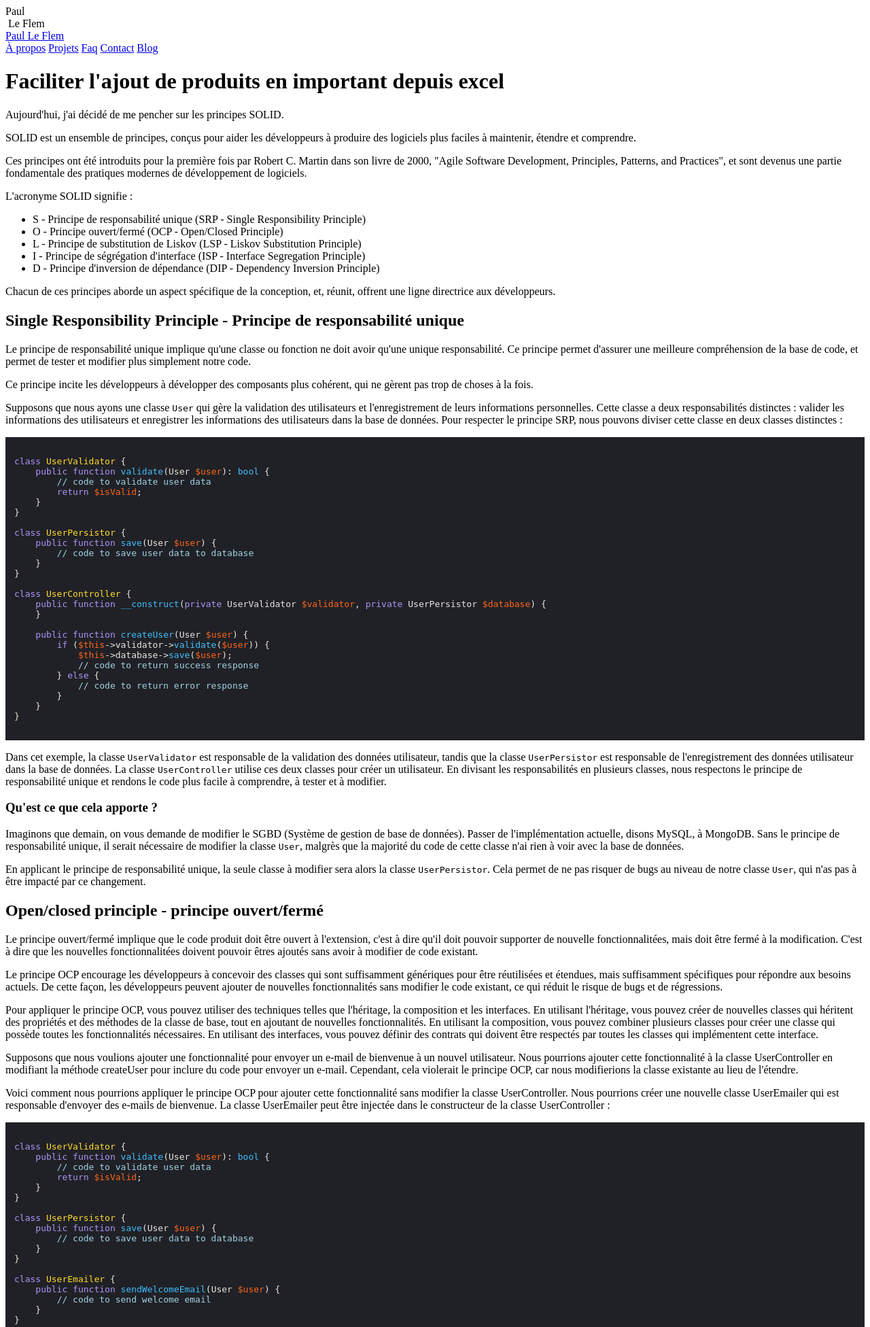
After one commit to Smoqqqq/paul-le-flem.fr, a Symfony app: template templates/blog/solid.html.twig in a window 1280 px wide. The commit adds this page. Shown: the top 1952 px of the page at 68% size. Run offline with Twig, Linux system fonts and the light colour scheme; the template is opened without the code that fills it, so the values that code supplies are empty; some libraries are stand-ins or nearby versions.

Commit message:
solid principles

```diff
--- a/src/Controller/BlogController.php
+++ b/src/Controller/BlogController.php
@@ -40,4 +40,10 @@ class BlogController extends AbstractController
     {
         return $this->render('blog/developers-qualities.html.twig');
     }
+
+    #[Route('/principes-solid', name: 'app_blog_solid_principles')]
+    public function solidPrinciples(): Response
+    {
+        return $this->render('blog/solid.html.twig');
+    }
 }
--- /dev/null
+++ b/templates/blog/solid.html.twig
@@ -0,0 +1,284 @@
+{% extends "base.html.twig" %}
+
+{% block title %}
+	Comment importer des produits via un fichier excel avec PhpSpreadSheet
+{% endblock %}
+
+{% block description %}
+	Découvrez comment remplir facilement votre base de donnée en important vos produits depuis un fichier excel
+{% endblock %}
+
+{% block content %}
+
+	<div class="project-header">
+		<h1 class="project-main-title">Faciliter l'ajout de produits en important depuis excel</h1>
+	</div>
+
+	<div class="container">
+		<p>Aujourd'hui, j'ai décidé de me pencher sur les principes SOLID.</p>
+
+		<p>SOLID est un ensemble de principes, conçus pour aider les développeurs à produire des logiciels plus faciles à maintenir, étendre et comprendre.</p>
+		<p>Ces principes ont été introduits pour la première fois par Robert C. Martin dans son livre de 2000, "Agile Software Development, Principles, Patterns, and Practices", et sont devenus une partie fondamentale des pratiques modernes de développement de logiciels.</p>
+
+		<p>L'acronyme SOLID signifie :</p>
+
+		<ul>
+			<li>S - Principe de responsabilité unique (SRP - Single Responsibility Principle)</li>
+			<li>O - Principe ouvert/fermé (OCP - Open/Closed Principle)</li>
+			<li>L - Principe de substitution de Liskov (LSP - Liskov Substitution Principle)</li>
+			<li>I - Principe de ségrégation d'interface (ISP - Interface Segregation Principle)</li>
+			<li>D - Principe d'inversion de dépendance (DIP - Dependency Inversion Principle)</li>
+		</ul>
+
+		<p>Chacun de ces principes aborde un aspect spécifique de la conception, et, réunit, offrent une ligne directrice aux développeurs.</p>
+
+		<h2 class="mt-100">Single Responsibility Principle - Principe de responsabilité unique</h2>
+		<p>Le principe de responsabilité unique implique qu'une classe ou fonction ne doit avoir qu'une unique responsabilité. Ce principe permet d'assurer une meilleure compréhension de la base de code, et permet de tester et modifier plus simplement notre code.</p>
+
+		<p>Ce principe incite les développeurs à développer des composants plus cohérent, qui ne gèrent pas trop de choses à la fois.</p>
+
+		<p>Supposons que nous ayons une classe
+			<code>User</code>
+			qui gère la validation des utilisateurs et l'enregistrement de leurs informations personnelles. Cette classe a deux responsabilités distinctes : valider les informations des utilisateurs et enregistrer les informations des utilisateurs dans la base de données. Pour respecter le principe SRP, nous pouvons diviser cette classe en deux classes distinctes :</p>
+
+		<pre><code class="language-php mt-100">
+class UserValidator {
+    public function validate(User $user): bool {
+        // code to validate user data
+        return $isValid;
+    }
+}
+
+class UserPersistor {
+    public function save(User $user) {
+        // code to save user data to database
+    }
+}
+
+class UserController {
+    public function __construct(private UserValidator $validator, private UserPersistor $database) {
+    }
+
+    public function createUser(User $user) {
+        if ($this->validator->validate($user)) {
+            $this->database->save($user);
+            // code to return success response
+        } else {
+            // code to return error response
+        }
+    }
+}
+        </code></pre>
+
+		<p class="mt-100">Dans cet exemple, la classe
+			<code>UserValidator</code>
+			est responsable de la validation des données utilisateur, tandis que la classe
+			<code>UserPersistor</code>
+			est responsable de l'enregistrement des données utilisateur dans la base de données. La classe
+			<code>UserController</code>
+			utilise ces deux classes pour créer un utilisateur. En divisant les responsabilités en plusieurs classes, nous respectons le principe de responsabilité unique et rendons le code plus facile à comprendre, à tester et à modifier.</p>
+
+		<h3>Qu'est ce que cela apporte ?</h3>
+		<p>Imaginons que demain, on vous demande de modifier le SGBD (Système de gestion de base de données). Passer de l'implémentation actuelle, disons MySQL, à MongoDB. Sans le principe de responsabilité unique, il serait nécessaire de modifier la classe
+			<code>User</code>, malgrès que la majorité du code de cette classe n'ai rien à voir avec la base de données.</p>
+		<p>En applicant le principe de responsabilité unique, la seule classe à modifier sera alors la classe
+			<code>UserPersistor</code>. Cela permet de ne pas risquer de bugs au niveau de notre classe
+			<code>User</code>, qui n'as pas à être impacté par ce changement.</p>
+
+		<h2 class="mt-100">Open/closed principle - principe ouvert/fermé</h2>
+		<p>Le principe ouvert/fermé implique que le code produit doit être ouvert à l'extension, c'est à dire qu'il doit pouvoir supporter de nouvelle fonctionnalitées, mais doit être fermé à la modification. C'est à dire que les nouvelles fonctionnalitées doivent pouvoir êtres ajoutés sans avoir à modifier de code existant.</p>
+		<p>Le principe OCP encourage les développeurs à concevoir des classes qui sont suffisamment génériques pour être réutilisées et étendues, mais suffisamment spécifiques pour répondre aux besoins actuels. De cette façon, les développeurs peuvent ajouter de nouvelles fonctionnalités sans modifier le code existant, ce qui réduit le risque de bugs et de régressions.</p>
+		<p>Pour appliquer le principe OCP, vous pouvez utiliser des techniques telles que l'héritage, la composition et les interfaces. En utilisant l'héritage, vous pouvez créer de nouvelles classes qui héritent des propriétés et des méthodes de la classe de base, tout en ajoutant de nouvelles fonctionnalités. En utilisant la composition, vous pouvez combiner plusieurs classes pour créer une classe qui possède toutes les fonctionnalités nécessaires. En utilisant des interfaces, vous pouvez définir des contrats qui doivent être respectés par toutes les classes qui implémentent cette interface.</p>
+
+		<p>Supposons que nous voulions ajouter une fonctionnalité pour envoyer un e-mail de bienvenue à un nouvel utilisateur. Nous pourrions ajouter cette fonctionnalité à la classe UserController en modifiant la méthode createUser pour inclure du code pour envoyer un e-mail. Cependant, cela violerait le principe OCP, car nous modifierions la classe existante au lieu de l'étendre.</p>
+
+		<p>Voici comment nous pourrions appliquer le principe OCP pour ajouter cette fonctionnalité sans modifier la classe UserController. Nous pourrions créer une nouvelle classe UserEmailer qui est responsable d'envoyer des e-mails de bienvenue. La classe UserEmailer peut être injectée dans le constructeur de la classe UserController :</p>
+
+		<pre><code class="language-php mt-100">
+class UserValidator {
+    public function validate(User $user): bool {
+        // code to validate user data
+        return $isValid;
+    }
+}
+
+class UserPersistor {
+    public function save(User $user) {
+        // code to save user data to database
+    }
+}
+
+class UserEmailer {
+    public function sendWelcomeEmail(User $user) {
+        // code to send welcome email
+    }
+}
+
+class UserController {
+    public function __construct(private UserValidator $validator, private UserPersistor $database, private UserEmailer $emailer) {
+    }
+
+    public function createUser($userData) {
+        if ($this->validator->validate($userData)) {
+            $this->database->save($userData);
+            $this->emailer->sendWelcomeEmail($userData);
+            // code to return success response
+        } else {
+            // code to return error response
+        }
+    }
+}
+        </code></pre>
+
+        <p class="mt-100">Dans cet exemple, nous avons créé une nouvelle classe UserEmailer qui est responsable d'envoyer des e-mails de bienvenue. Nous avons injecté cette classe dans le constructeur de la classe UserController. La méthode createUser de la classe UserController appelle maintenant la méthode sendWelcomeEmail de la classe UserEmailer après avoir enregistré l'utilisateur dans la base de données.</p>
+
+        <p>En utilisant l'injection de dépendances, nous avons étendu la fonctionnalité de la classe UserController sans la modifier directement. De cette façon, nous avons respecté le principe ouvert/fermé et avons créé une classe qui peut être utilisée pour créer des utilisateurs et envoyer des e-mails de bienvenue.</p>
+
+        <h3>Qu'est ce que cela apporte ?</h3>
+        <p>Grace au principe ouvert/fermé, il est possible de minimiser la proportion de code existant à modifier, ce qui permet ainsi de minimiser l'introduction de bug dans du code 'legacy'</p>
+
+        <h2 class="mt-100">Liskov substitution principle - Principe de substitution de Liskov</h2>
+        <p>Le principe de substitution de Liskov (ou Liskov Substitution Principle en anglais), a été proposé par Barbara Liskov en 1987 et se concentre sur la relation entre les classes et les sous-classes dans une hiérarchie d'héritage.</p>
+        <p>Ce principe définit la règle suivante : un objet d'une classe dérivée (implémentant une interface), doit pouvoir être remplacé par n'importe quel objet implémentant la même interface.</p>
+        <p>Autrement dit, si une classe <code>A</code> implémente une interface <code>I</code>, alors un objet de classe <code>B</code>, implémentant également l'interface <code>I</code> doit pouvoir le remplacer, sans altérer le fonctionnement de l'application.</p>
+        <p>Cela fonctionne également avec l'héritage : si un objet de classe <code>A</code> est étendu par un objet de classe <code>B</code>, il doit être possible de remplacer l'objet <code>A</code> par l'objet <code>B</code>, tout en conservant le fonctionnement de l'application.</p>
+
+        <p>Prenons comme exemple le code suivant :</p>
+
+        		<pre><code class="language-php mt-100">
+interface UserEmailerInterface {
+    public function sendWelcomeEmail(User $user);
+}
+
+class UserEmailer implements UserEmailerInterface {
+    public function sendWelcomeEmail(User $user) {
+        // code to send welcome email
+    }
+}
+
+class FancyUserEmailer implements UserEmailerInterface {
+    public function sendWelcomeEmail(User $user) {
+        // code to send fancy welcome email
+    }
+}
+
+class UserController {
+    public function __construct(private UserValidator $validator, private UserPersistor $database, private UserEmailerInterface $emailer) {
+    }
+
+    public function createUser($userData) {
+        if ($this->validator->validate($userData)) {
+            $this->database->save($userData);
+            $this->emailer->sendWelcomeEmail($userData);
+            // code to return success response
+        } else {
+            // code to return error response
+        }
+    }
+}
+        </code></pre>
+
+        <p class="mt-100">Dans l'exemple ci-dessus, nous avons ajouté une nouvelle classe, <code>FancyUserEmailer</code>. Cette classe permet d'envoyer de joli mails, au lieu des mails simples de la classe <code>UserEmailer</code>. Pour mettre en place le principe de substitution de Liskov, nous avons ajouté une interface, <code>UserEmailerInterface</code>. L'ajout de cette interface permet de changer librement la classe envoyant les emails.</p>
+        <p>Grâce à elle, nous avons le choix entre les deux classes, <code>UserEmailer</code> et <code>FancyUserEmailer</code>.</p>
+        <p>Notez la modification du constructeur de la classe <code>UserController</code>, qui ne reçoit désormais plus un objet d'une classe définit, mais une interface. L'utilisation de l'interface est la clé de ce principe. Elle permet d'échanger librement d'implémentation.</p>
+
+        <h3>Quels sont les avantages ?</h3>
+
+        <p>Utiliser ce principe permet de réutiliser le code plus facilement, et de remplacer du code plus facilement. En effet, il ne sera alors nécessaire que de créer une nouvelle classe pour remplacer l'ancienne, sans se soucier du code qui l'utilise, puisqu'elle se doit de fonctionner de la même manière.</p>
+
+        <h2 class="mt-100">Interface segregation principle - principe de ségrégation des interfaces</h2>
+        <p>Le principe de ségrégation des interfaces stipule qu'une classe ne doit pas dépendre d'interfaces qu'elle n'utilise pas. En d'autres termes, une interface ne doit contenir que les méthodes dont la classe qui l'utilise a besoin. Cela permet de réduire les dépendances entre les classes et les interfaces, et de simplifier la maintenance et l'évolution du code.</p>
+
+        <p>Imaginons maintenant que nous souhaitons convertir le contenu des emails en HTML, pour pouvoir envoyer de joli mails. prenons en exemple le code suivant :</p>
+
+        <pre><code class="language-php mt-100">
+interface UserEmailerInterface {
+    public function sendWelcomeEmail(User $user);
+    public function convertToHtml(string $content): string;
+}
+
+class UserEmailer implements UserEmailerInterface {
+    public function sendWelcomeEmail(User $user) {
+        // code to send welcome email
+    }
+
+    public function convertToHtml(string $content): string
+    {
+        // do nothing because we don't need this function
+        return $content;
+    }
+}
+
+class FancyUserEmailer implements UserEmailerInterface {
+    public function sendWelcomeEmail(User $user) {
+        // code to send fancy welcome email
+    }
+
+    public function convertToHtml(string $content): string
+    {
+        // convert email to HTML
+        return $htmlConvertedEmail;
+    }
+}
+        </code></pre>
+
+        <p class="mt-100">Désormais, les classes <code>UserEmailer</code> et <code>FancyUserEmailer</code> devrons toutes les deux implémenter la méthode <code>convertToHtml()</code>. Cependant, la classe <code>UserEmailer</code> n'as pas besoin de cette fonctionnalitée, car elle ne sert qu'as envoyer des mails simple. Cependant, elle devra obligatoirement implémenter la méthode, même si elle ne sera pas utilisée.</p>
+        <p>La solution à se problème est kla ségrégation des interfaces. Pour cela, nous créerons une deuxième interface, permettant la conversion des emails en HTML :</p>
+
+                		<pre><code class="language-php mt-100">
+interface UserEmailerInterface {
+    public function sendWelcomeEmail(User $user);
+}
+
+interface HtmlEmailConverter {
+    public function convertToHtml(string $content): string;
+}
+
+class UserEmailer implements UserEmailerInterface {
+    public function sendWelcomeEmail(User $user) {
+        // code to send welcome email
+    }
+}
+
+class FancyUserEmailer implements UserEmailerInterface, HtmlEmailConverter {
+    public function sendWelcomeEmail(User $user) {
+        // code to send fancy welcome email
+    }
+
+    public function convertToHtml(string $content): string
+    {
+        // convert email to HTML
+        return $htmlConvertedEmail;
+    }
+}
+        </code></pre>
+
+        <p class="mt-100">Grâce à ce changement, notre classe <code>UserEmailer</code> n'implémente que les fonctionnalités qui lui sont strictement nécessaire. Cela permet de réduire la quantitée de code à produire, et de produire un code plus propre et plus adapté.</p>
+        <p>Cela nous permet de supprimer la méthode sur la classe qui ne l'utilise pas, permettant alors au développeur de se concentrer sur le code qui est réelement important.</p>
+
+        <h3>Quels sont les avantages ?</h3>
+
+        <p>En regroupant les méthodes liées en interfaces distinctes, le principe ISP permet de définir des interfaces plus cohérentes et plus spécialisées, qui ne contiennent que les méthodes nécessaires pour chaque cas d'utilisation. Cela permet de réduire le couplage entre les classes et d'améliorer la modularité du code. Il devient alors plus simple à modifier, a maintenir et a tester.</p>
+
+        <h2 class="mt-100">Dependency inversion principle - principe d'inversion des dépendances</h2>
+        <p>Ce principe, le dernier des principes SOLID, préconise de dépendre des abstraction, plutôt que d'implémentation concrètes.</p>
+        <p>Plus précisement, cela signifie que le code de bas niveau (la classe <code>UserController</code> dans notre exemple) ne doit pas dépendre d'une implémentation, c'est à dire de <code>UserEmailer</code> ou <code>FancyUserEmailer</code>, mais plutôt d'une interface. Ainsi, le controller n'as pas à gérer l'instanciation des objets, et ne s'occupe pas d'une implémentation particulière</p>
+        <p>Ainsi, l'exemple précédant respecte ce principe, en utilisant <code>UserEmailerInterface</code> plutôt que <code>UserEmailer</code>.</p>
+
+        <h3>Quels sont les avantages ?</h3>
+        <p>L'utilisation du principe DIP permet de réduire le couplage, le code est moins dépendant des implémentations. Il permet également une plus grande flexibilité, en effet, l'utilisation d'interfaces permet de remplacer une implémentation par une autre sans se soucier de la classe qui l'utilise.</p>
+
+        <h2 class="mt-100">Conclusion</h2>
+        <p>Introduire les principes SOLID dans votre développement vous permettra de concevoir du code et des applications plus testables, plus facilement modifiables et maintenables. Ils sont la référence en terme de développement orienté objet, et sont important à connaitre pour un développeur.</p>
+        <p>L'utilisation de ces principes permet un gain de temps important sur la durée de vie du projet, en en facilitant la modification future, et vous permettent de produire du code plus sur (moins de bugs) et plus compréhensible par un autre développeur.</p>
+
+	</div>
+
+	<link rel="stylesheet" href="https://cdnjs.cloudflare.com/ajax/libs/highlight.js/11.7.0/styles/base16/gigavolt.min.css" integrity="sha512-y9FANphufav/MTLC4rIuhPP8EQOxWZcDPJYMHavSGjRsT7isO1YIVRIQxLXycWZfjdcjdxset4At0jPKszJeAw==" crossorigin="anonymous" referrerpolicy="no-referrer"/>
+	<script src="https://cdnjs.cloudflare.com/ajax/libs/highlight.js/11.7.0/highlight.min.js" integrity="sha512-bgHRAiTjGrzHzLyKOnpFvaEpGzJet3z4tZnXGjpsCcqOnAH6VGUx9frc5bcIhKTVLEiCO6vEhNAgx5jtLUYrfA==" crossorigin="anonymous" referrerpolicy="no-referrer"></script>
+
+	<script>
+		hljs.highlightAll();
+	</script>
+
+{% endblock %}
```
Also changed, not shown: templates/blog/search.html.twig (+11 -0 lines).
